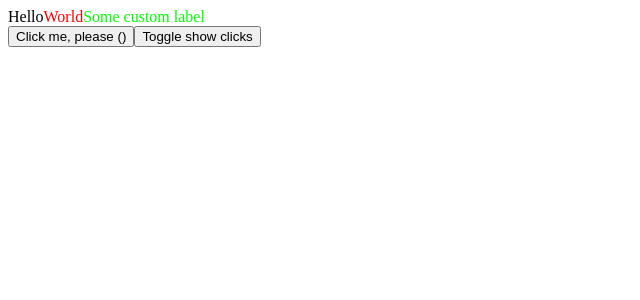
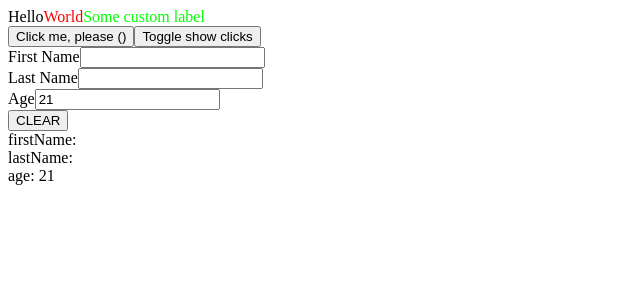
Before and after one commit to Korobkina-Tetiana/learn-react-hools, a React (Create React App) app: page / in a window 1280 px wide. Shown: the top 300 px of the page, without its empty margins (0-640 px from the left). Built offline with nearby package versions, Linux system fonts and the light colour scheme.

Commit message:
create a user form using useState

```diff
--- /dev/null
+++ b/src/Chapter-2.js
@@ -0,0 +1,69 @@
+import { useState } from 'react';
+
+function FormField(props) {
+    const { name, label, value, onChange, type = 'text' } = props;
+
+    return (
+        <div>
+          <label htmlFor={name}>{label}</label>
+          <input
+            name={name}
+            type={type}
+            value={value}
+            onChange={(event) => onChange(event.target.value)}
+          />
+        </div>
+    );
+}
+
+const DEFAULT_AGE = 21;
+
+export function FormExample() {
+    const [firstName, setFirstName] = useState('');
+    const [lastName, setLastName] = useState('');
+    const [age, setAge] = useState( DEFAULT_AGE);
+
+    const clear = () => {
+        setFirstName('');
+        setLastName('');
+        setAge( DEFAULT_AGE );
+    };
+
+    return (
+        <>
+            <form>
+                <FormField
+                name='FirstName'
+                label='First Name'
+                value={firstName}
+                onChange={(newValue) => setFirstName(newValue)}
+                />
+
+                <FormField
+                name='lastName'
+                label='Last Name'
+                value={lastName}
+                onChange={(newValue) => setLastName(newValue)}
+                />
+
+                <FormField
+                name='age'
+                label='Age'
+                value={age}
+                onChange={(newValue) => setAge( newValue ? parseInt(newValue) : 0 )}
+                type='number'
+                />
+            </form>
+
+            <div>
+                <button onClick={clear}>CLEAR</button>
+            </div>
+
+            <div>
+                firstName: {firstName} <br />
+                lastName: {lastName} <br />
+                age: {age} <br />
+            </div>
+        </>
+    );
+}
--- a/src/index.js
+++ b/src/index.js
@@ -2,6 +2,7 @@ import React from 'react';
 import ReactDOM from 'react-dom/client';
 import { HelloWorld } from './HelloWorld';
 import { Clicker } from './Chapter-1';
+import { FormExample } from './Chapter-2';
 
 const RED = '#F00';
 
@@ -10,5 +11,6 @@ root.render(
   <React.StrictMode>
     <HelloWorld color={RED} />
     <Clicker />
+    <FormExample />
   </React.StrictMode>
 );
```
